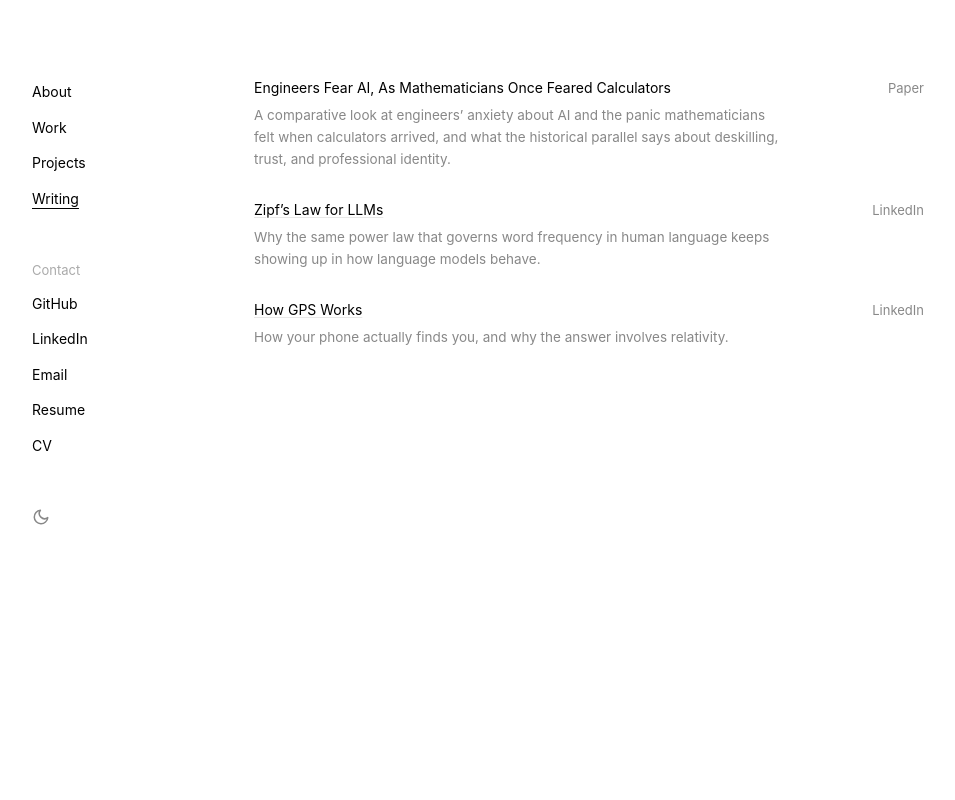
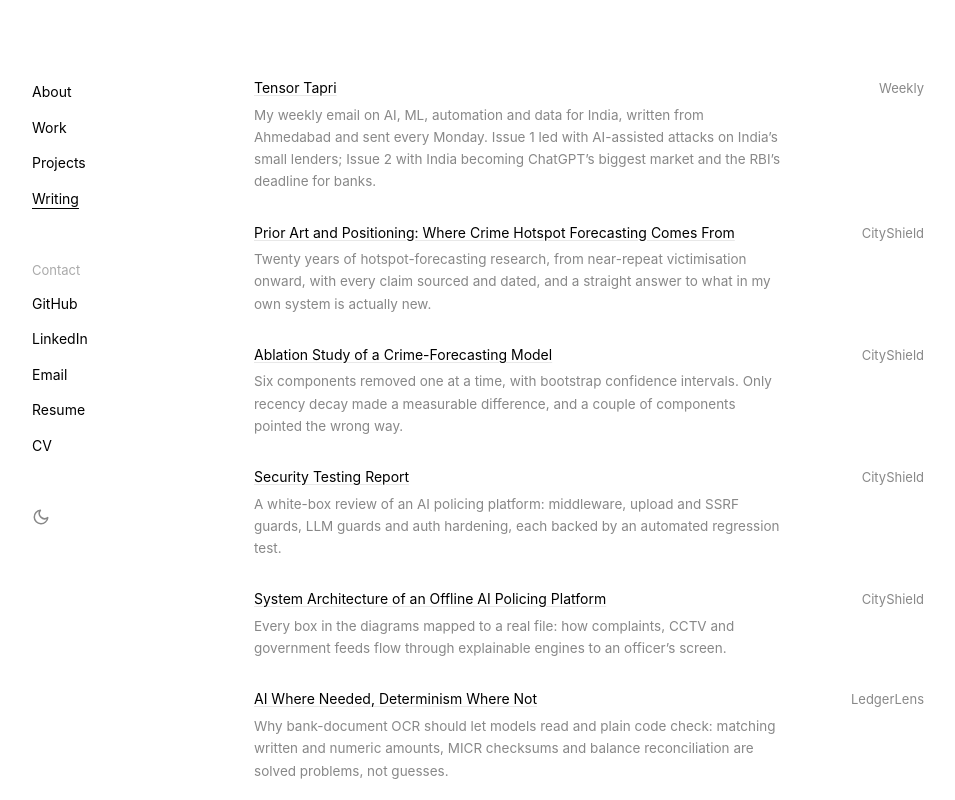
Before and after one commit to iampreetdave-max/portfolio, a Next.js app: page /writing in a window 1280 px wide. Shown: the top 800 px of the page, without its empty margins (162-1117 px from the left). Built offline with nearby package versions, Linux system fonts and the light colour scheme.

Commit message:
Writing: add the Tensor Tapri newsletter and five project write-ups

```diff
--- a/app/writing/page.tsx
+++ b/app/writing/page.tsx
@@ -1,6 +1,44 @@
 export const metadata = { title: "Writing · Preet Ghanshyam Dave" };
 
+const GA = "https://github.com/iampreetdave-max/Guardian-Angle/blob/main/docs/";
+
 const writing = [
+  {
+    title: "Tensor Tapri",
+    when: "Weekly",
+    href: "https://tensortapri.org",
+    note: "My weekly email on AI, ML, automation and data for India, written from Ahmedabad and sent every Monday. Issue 1 led with AI-assisted attacks on India’s small lenders; Issue 2 with India becoming ChatGPT’s biggest market and the RBI’s deadline for banks.",
+  },
+  {
+    title: "Prior Art and Positioning: Where Crime Hotspot Forecasting Comes From",
+    when: "CityShield",
+    href: `${GA}PRIOR_ART.md`,
+    note: "Twenty years of hotspot-forecasting research, from near-repeat victimisation onward, with every claim sourced and dated, and a straight answer to what in my own system is actually new.",
+  },
+  {
+    title: "Ablation Study of a Crime-Forecasting Model",
+    when: "CityShield",
+    href: `${GA}ABLATION.md`,
+    note: "Six components removed one at a time, with bootstrap confidence intervals. Only recency decay made a measurable difference, and a couple of components pointed the wrong way.",
+  },
+  {
+    title: "Security Testing Report",
+    when: "CityShield",
+    href: `${GA}SECURITY_TESTING_REPORT.md`,
+    note: "A white-box review of an AI policing platform: middleware, upload and SSRF guards, LLM guards and auth hardening, each backed by an automated regression test.",
+  },
+  {
+    title: "System Architecture of an Offline AI Policing Platform",
+    when: "CityShield",
+    href: `${GA}ARCHITECTURE.md`,
+    note: "Every box in the diagrams mapped to a real file: how complaints, CCTV and government feeds flow through explainable engines to an officer’s screen.",
+  },
+  {
+    title: "AI Where Needed, Determinism Where Not",
+    when: "LedgerLens",
+    href: "https://github.com/iampreetdave-max/ledgerlens-ai-bank-document-ocr#design-principle-ai-where-needed-determinism-where-not",
+    note: "Why bank-document OCR should let models read and plain code check: matching written and numeric amounts, MICR checksums and balance reconciliation are solved problems, not guesses.",
+  },
   {
     title: "Engineers Fear AI, As Mathematicians Once Feared Calculators",
     when: "Paper",
```
